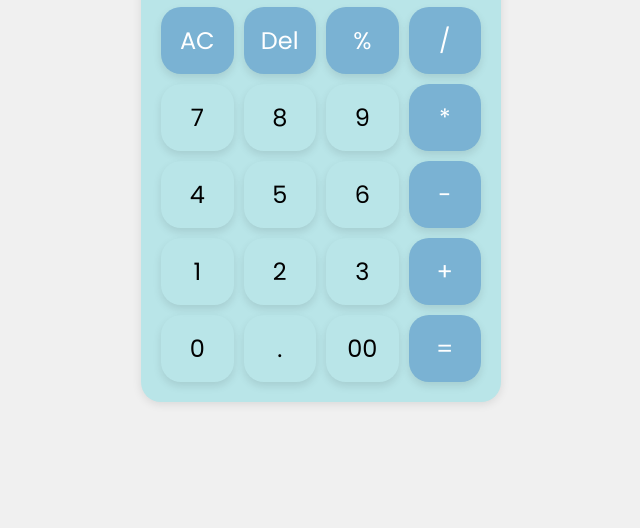
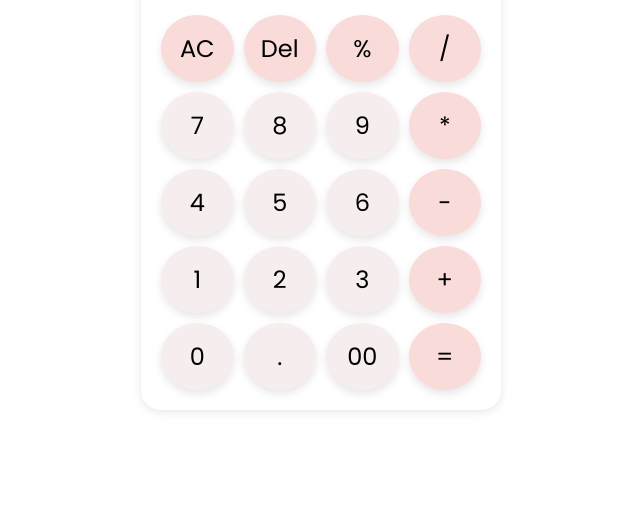
Before and after one commit to Subarna1911/calculator, a plain HTML site: page index.html in a window 1280 px wide. Shown: the part 272-800 px from the top of the page, without its empty margins (319-959 px from the left). Drawn offline with Linux system fonts and the light colour scheme.

Commit message:
initial commit

```diff
--- a/style.css
+++ b/style.css
@@ -5,14 +5,6 @@
   padding: 0;
   box-sizing: border-box;
   font-family: "Poppins", serif;
-}
-
-:root {
-  --primary-color: #B9E5E8;
-  --background-color: #f0f0f0;
-  --color-white: #ddd;
-  --secondary-color: #7AB2D3;
-
 }
 
 body {
@@ -30,7 +22,7 @@ body {
 }
 
 .Calculator {
-  background-color: var(--primary-color);
+  background-color:white;
   padding: 20px;
   ;
   border-radius: 20px;
@@ -45,35 +37,43 @@ h2 {
 
 .display {
   width: 100%;
+  height: 100%;
   padding: 10px;
   font-size: 2rem;
   text-align: right;
   border: none;
   outline: none;
-  background-color: var(--primary-color);
+  background-color:#f6edee ;
   margin-bottom: 10px;
+  border-radius:30px;
 }
 
 .buttons {
   display: grid;
   grid-template-columns: repeat(4, 1fr);
   gap: 10px;
+  margin-top: 16px;
 }
 
 .btn {
   padding: 16px;
   font-size: 1.5rem;
-  background-color: transparent;
+  background-color: #f6edee;
   border: none;
-  border-radius: 20px;
+  border-radius:50%;
   cursor: pointer;
   transition: background-color 0.3s ease;
   box-shadow: 0 4px 8px rgba(0, 0, 0, 0.1);
 }
 
 .buttons button:nth-child(-n+4) {
-  background-color: var(--secondary-color);
-  color: white;
+  background-color: #f9dbd9;
+  color: black;
+}
+
+.btn:hover{
+ border-radius:20px;
+
 }
 
 .buttons button:nth-child(-n+4):hover,
@@ -83,8 +83,8 @@ h2 {
 }
 
 .buttons button:nth-child(4n) {
-  background-color: var(--secondary-color);
-  color: white;
+  background-color: #f9dbd9;
+  color: black;
 }
 
 @media (max-width: 600px) {
```
